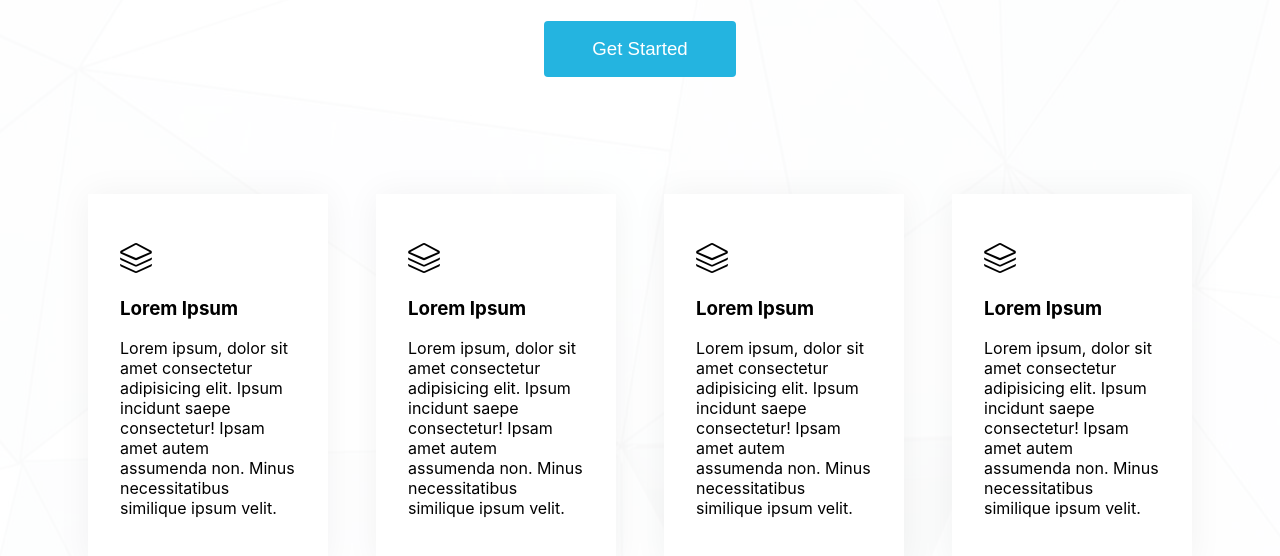
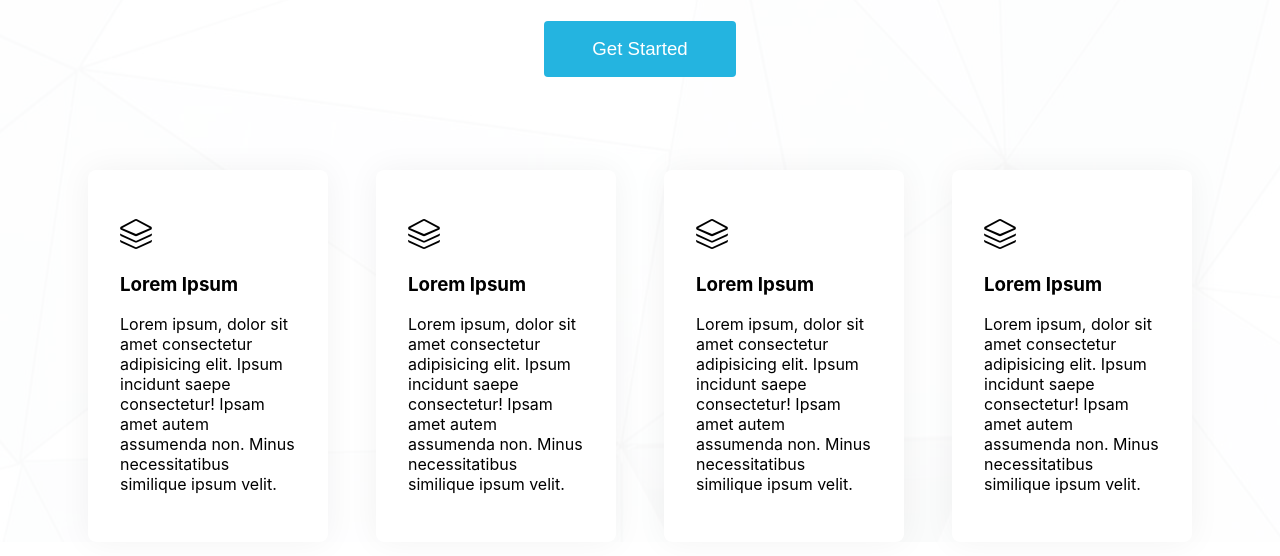
Before and after one commit to W1nt3rR/classes, a plain HTML site: page project-01/index.html in a window 1280 px wide. Shown: the part 454-1010 px from the top of the page. Drawn offline with Linux system fonts and the light colour scheme.

Commit message:
quick fixup

```diff
--- a/project-01/styles.css
+++ b/project-01/styles.css
@@ -130,11 +130,12 @@ section {
     flex-grow: 1;
     /* height: 36vh; */
     box-shadow: 0px 0px 32px rgba(0, 0, 0, 0.05);
-    margin: 24px;
+    margin: 0px 24px;
     background-color: white;
     transition: 0.5s;
     box-sizing: border-box;
     padding: 48px 32px;
+    border-radius: 8px;
 }
 
 #blocks > div:hover {
```
